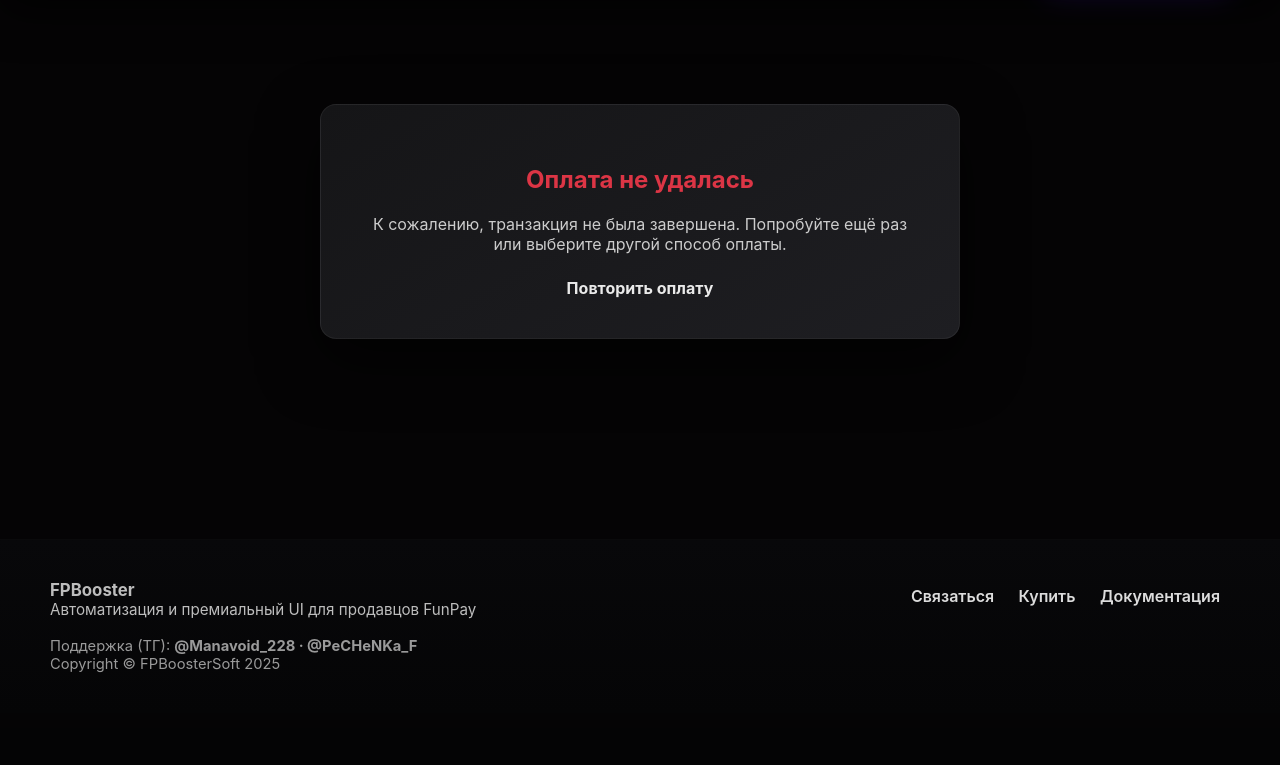
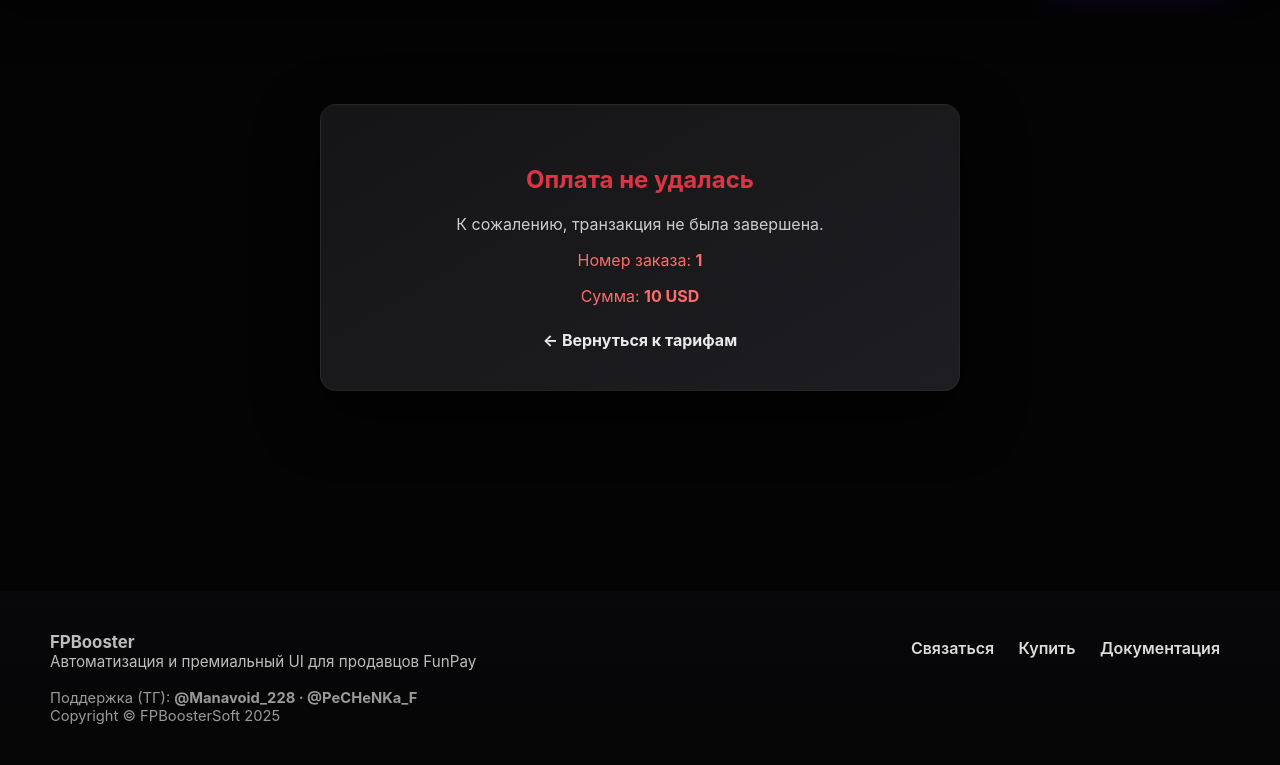
Before and after one commit to Nnbebra/fpbooster-server, a FastAPI app: template templates/payment_fail.html in a window 1280 px wide. Shown: the part 72-837 px from the top of the page. Before the commit the page ends 745 px from the top, so only its background shows below. Run offline with FastAPI, Linux system fonts and the light colour scheme; the template is opened without the code that fills it: most values are stand-ins (such as "Sample title", 1, 10 or a date in 2020); parts of the project's set-up code (start-up, migrations or seed data) failed here and were passed over.

Commit message:
Update payment_fail.html

```diff
--- a/templates/payment_fail.html
+++ b/templates/payment_fail.html
@@ -6,9 +6,15 @@
   <div class="container" style="max-width:640px; margin:0 auto; text-align:center;">
     <div style="background:linear-gradient(330deg,#1e1e22,#151517); border:1px solid rgba(255,255,255,0.06); border-radius:16px; padding:40px; box-shadow:0 22px 60px rgba(0,0,0,0.65);">
       <h2 style="color:#dc3545; margin-bottom:20px;">Оплата не удалась</h2>
-      <p style="color:#ccc; margin-bottom:24px;">К сожалению, транзакция не была завершена. Попробуйте ещё раз или выберите другой способ оплаты.</p>
-      <a href="/checkout/30" class="btn btn-gradient" style="text-decoration:none; padding:12px 20px; border-radius:10px; font-weight:700;">
-        Повторить оплату
+      <p style="color:#ccc; margin-bottom:12px;">К сожалению, транзакция не была завершена.</p>
+      {% if inv_id %}
+        <p style="color:#ff6b6b; margin-bottom:12px;">Номер заказа: <b>{{ inv_id }}</b></p>
+      {% endif %}
+      {% if amount %}
+        <p style="color:#ff6b6b; margin-bottom:24px;">Сумма: <b>{{ amount }} {{ currency }}</b></p>
+      {% endif %}
+      <a href="/buy" class="btn btn-gradient" style="text-decoration:none; padding:12px 20px; border-radius:10px; font-weight:700;">
+        ← Вернуться к тарифам
       </a>
     </div>
   </div>
```
